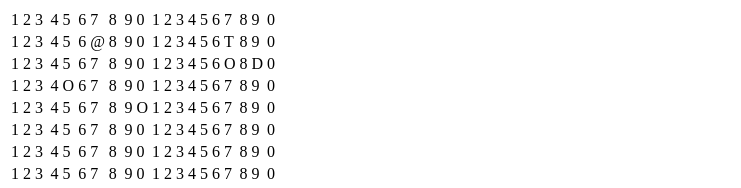
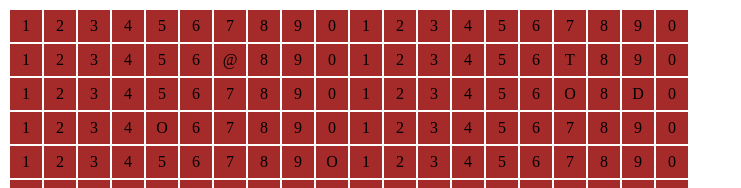
Before and after one commit to ufjf-dcc121/dcc121-2021-1er-atv6-denis-vianello, a plain HTML site: page index.html in a window 1280 px wide. Shown: the top 188 px of the page, without its empty margins (0-741 px from the left). Drawn offline with Linux system fonts and the light colour scheme.

Commit message:
todas celulas com 30px de altura e largura

```diff
--- a/index.html
+++ b/index.html
@@ -5,6 +5,14 @@
     <meta http-equiv="X-UA-Compatible" content="IE=edge">
     <meta name="viewport" content="width=device-width, initial-scale=1.0">
     <title>Rogue like</title>
+    <style>
+        td {
+            text-align: center;
+            height: 30px;
+            width: 30px;
+            background-color: brown;
+        }
+    </style>
 </head>
 <body>
     <table>
```
